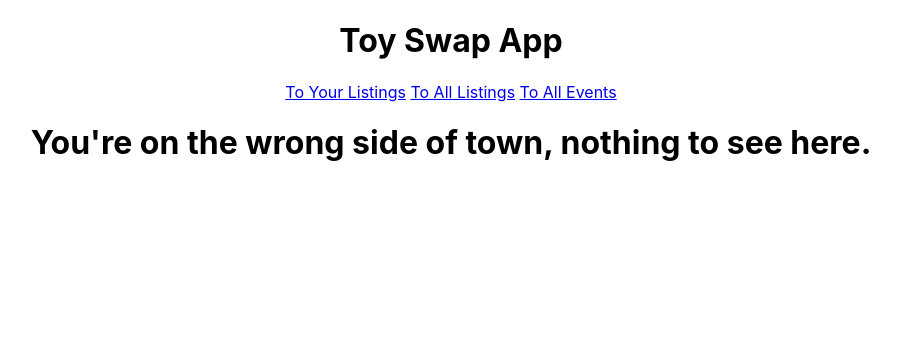
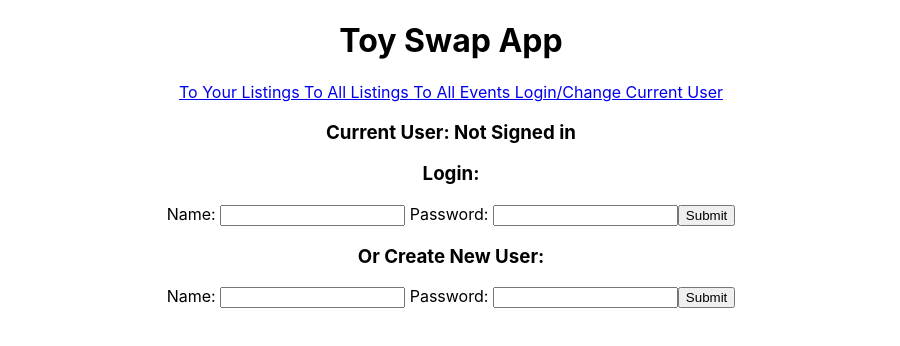
Before and after one commit to tim-mueller5/toy-swap-app, a React (Create React App) app: page /login in a window 1280 px wide. Shown: the top 346 px of the page, without its empty margins (189-1089 px from the left). Built offline with nearby package versions, Linux system fonts and the light colour scheme; data requests are answered from the project's data file.

Commit message:
add login feature

```diff
--- a/db.json
+++ b/db.json
@@ -30,5 +30,19 @@
       "about": "August 1st, 10:00am",
       "location": "South Houston"
     }
+  ],
+  "users": [
+    {
+      "id": 1,
+      "name": "Tim",
+      "password": "123",
+      "isSignedIn": false
+    },
+    {
+      "name": "Peter",
+      "password": "123",
+      "isSignedIn": false,
+      "id": 2
+    }
   ]
 }
--- a/src/components/App.js
+++ b/src/components/App.js
@@ -5,37 +5,48 @@ import './App.css';
 import Header from './Header';
 import UsersItemList from './UsersItemList';
 import { Switch, Route } from "react-router-dom";
+import ChangeCurrentUser from './ChangeCurrentUser';
 
 function App() {
 
   const [allToys, setAllToys] = useState([])
   const [allEvents, setAllEvents] = useState([])
+  const [allUsers, setAllUsers] = useState([])
+  const [currentUser, setCurrentUser] = useState({
+    name: "",
+    password: "",
+    isSignedIn: false
+  })
 
   useEffect(() => {
     fetch("http://localhost:3000/toys")
     .then(resp => resp.json())
     .then(data => setAllToys(data))
-  }, [])
 
-  useEffect(() => {
     fetch("http://localhost:3000/events")
     .then(resp => resp.json())
     .then(data => setAllEvents(data))
+
+    fetch("http://localhost:3000/users")
+    .then(resp => resp.json())
+    .then(data => setAllUsers(data))
   }, [])
-
 
   return (
     <div className="App">
       <Header/>
       <Switch>
         <Route exact path="/">
-          <UsersItemList allToys={allToys} setAllToys={setAllToys} />
+          <UsersItemList currentUser={currentUser} allToys={allToys} setAllToys={setAllToys} />
         </Route>
         <Route path="/all-listings">
           <AllItemsList allToys={allToys} />
         </Route>
         <Route path="/events">
           <AllEvents allEvents={allEvents} />
+        </Route>
+        <Route path="/login">
+          <ChangeCurrentUser currentUser={currentUser} setCurrentUser={setCurrentUser} allUsers={allUsers} setAllUsers={setAllUsers}/>
         </Route>
         <Route path="*">
           <h1>You're on the wrong side of town, nothing to see here.</h1>
--- /dev/null
+++ b/src/components/ChangeCurrentUser.js
@@ -0,0 +1,88 @@
+import { useState } from "react";
+
+function ChangeCurrentUser({ currentUser, setCurrentUser, allUsers, setAllUsers }) {
+
+    const [loginFormData, setLoginFormData] = useState({
+        name: "",
+        password: ""
+    })
+
+    const [newUserformData, setNewUserformData] = useState({
+        name: "",
+        password: "",
+        isSignedIn: false
+    })
+
+    const handleLoginChange = (e) => {
+        setLoginFormData({...loginFormData, [e.target.id]: e.target.value})
+    }
+
+    const handleNewUserChange = (e) => {
+        setNewUserformData({...newUserformData, [e.target.id]: e.target.value})
+    }
+
+    const onLoginSubmit = (e) => {
+        e.preventDefault();
+        const loginAttempt = allUsers.filter((user) => {
+            if(user.name === loginFormData.name && user.password === loginFormData.password){
+                setCurrentUser({...user, isSignedIn: true})
+                setLoginFormData({name: "", password: ""})
+                return (user.name)
+            } else {
+                return null
+            }
+        })
+        if(loginAttempt.length === 0){
+            alert("No matching username or incorrect password")
+        }
+    }
+
+    const onCreateUserSubmit = (e) => {
+        e.preventDefault();
+        fetch("http://localhost:3000/users",{
+            method: "POST",
+            headers: {
+                "Content-Type": "application/json",
+            },
+            body: JSON.stringify(newUserformData),
+        })
+        .then(resp => resp.json())
+        .then(newUser => {
+            setCurrentUser({newUser})
+            setAllUsers([...allUsers, newUser])
+            setNewUserformData({
+                name: "",
+                password: "",
+                isSignedIn: false
+            })
+        })
+    }
+
+    return (
+        <div>
+            <h3>Current User: {currentUser.name === "" ? "Not Signed in" : currentUser.name}</h3>
+            <div>
+                <form onSubmit={onLoginSubmit}>
+                    <h3>Login: </h3>
+                    <label>Name: </label>
+                    <input type="text" id="name" value={loginFormData.name} onChange={handleLoginChange}/>
+                    <label> Password: </label>
+                    <input type="password" id="password" value={loginFormData.password} onChange={handleLoginChange}/>
+                    <button type="submit">Submit</button>
+                </form>
+            </div>
+            <div>
+                <form onSubmit={onCreateUserSubmit}>
+                    <h3>Or Create New User: </h3>
+                    <label>Name: </label>
+                    <input type="text" id="name" value={newUserformData.name} onChange={handleNewUserChange}/>
+                    <label> Password: </label>
+                    <input type="password" id="password" value={newUserformData.password} onChange={handleNewUserChange}/>
+                    <button type="submit">Submit</button>
+                </form>
+            </div>
+        </div>
+    )
+}
+
+export default ChangeCurrentUser
--- a/src/components/Header.js
+++ b/src/components/Header.js
@@ -5,11 +5,10 @@ function Header() {
       <div>
         <header>
           <h1>Toy Swap App</h1>
-          <Link to="/">To Your Listings</Link>
-          <a> </a>
-          <Link to="/all-listings">To All Listings</Link>
-          <a> </a>
-          <Link to="/events">To All Events</Link>
+          <Link to="/"> To Your Listings </Link>
+          <Link to="/all-listings"> To All Listings </Link>
+          <Link to="/events"> To All Events </Link>
+          <Link to="/login"> Login/Change Current User </Link>
         </header>
       </div>
     );
--- a/src/components/UsersItemList.js
+++ b/src/components/UsersItemList.js
@@ -1,11 +1,10 @@
 import { useState } from "react"
 import ToyCard from "./ToyCard"
 
-function UsersItemList({ allToys, setAllToys }) {
+function UsersItemList({ currentUser, allToys, setAllToys }) {
 
-    const [currentUser, setCurrentUser] = useState("Tim")
     const [formData, setFormData] = useState({
-        owner: currentUser,
+        owner: currentUser.name,
         name: "",
         image: "",
         about: ""
@@ -23,8 +22,10 @@ function UsersItemList({ allToys, setAllToys }) {
     }
 
     const currentUsersToysToDisplay = allToys.map((toy) => {
-        if(toy.owner === currentUser){
+        if(toy.owner === currentUser.name){
             return <ToyCard toy={toy} key={toy.id} onUserPage="true" handleDeleteClick={handleDeleteClick}/>
+        } else {
+            return null
         }
     })
 
@@ -45,12 +46,12 @@ function UsersItemList({ allToys, setAllToys }) {
         setFormData({...formData, [e.target.id]: e.target.value})
     }
 
-
     return (
         <div>
-            <h3>User's Items will live here</h3>
-            <h4> Current User: {currentUser}</h4>
-            <div>
+            <h3>Current User: {currentUser.name}</h3>
+            {currentUser.name === ""
+            ? <h3>Login to see your listings</h3>
+            :   <div>
                     <form onSubmit={handleNewToySubmit}>
                         <h3>Add New Toy To List:</h3>
                         <label htmlFor="name"> Toy Name: </label>
@@ -61,9 +62,10 @@ function UsersItemList({ allToys, setAllToys }) {
                         <input type="text" id="about" value={formData.about} onChange={handleChange}/>
                         <button type="submit">Submit</button>
                     </form>
-            </div>
                     <h5>Your Toys currently Listed:</h5>
                     {currentUsersToysToDisplay}
+                </div>
+            }
         </div>
     )
 }
```
Lines whose indentation alone changed are shown as unchanged.
